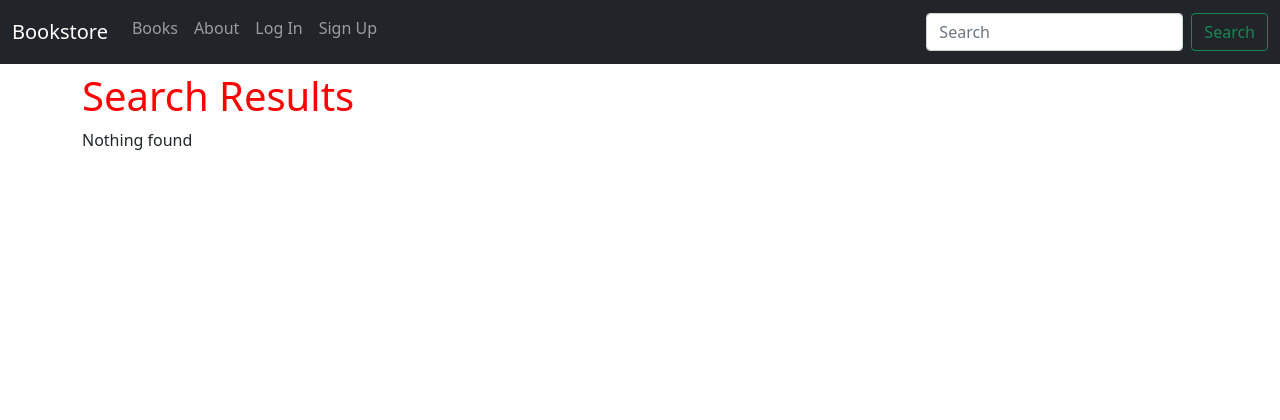
After one commit to kdanylkov/bookstore-app-with-docker, a Django app: page /books/search/ in a window 1280 px wide. The commit adds this page. Shown: the top 420 px of the page. Run offline with Django 4.2, Linux system fonts and the light colour scheme; parts of the project's set-up code (start-up, migrations or seed data) failed here and were passed over.

Commit message:
search fun-ty added

```diff
--- a/books/urls.py
+++ b/books/urls.py
@@ -1,8 +1,9 @@
 from django.urls import path
 
-from .views import BookListView, BookDetailView
+from .views import BookListView, BookDetailView, SearchResultsListView
 
 urlpatterns = [
         path('', BookListView.as_view(), name='book_list'),
-        path('<uuid:pk>/', BookDetailView.as_view(), name='book_detail')
+        path('<uuid:pk>/', BookDetailView.as_view(), name='book_detail'),
+        path('search/', SearchResultsListView.as_view(), name='search_results')
         ]
--- a/books/views.py
+++ b/books/views.py
@@ -1,9 +1,9 @@
 from django.views.generic import ListView, DetailView
-from django.db.models import Prefetch
+from django.db.models import Prefetch, Q
 from django.contrib.auth.mixins import (
-        LoginRequiredMixin,
-        PermissionRequiredMixin
-        )
+    LoginRequiredMixin,
+    PermissionRequiredMixin
+)
 
 from .models import Book, Review
 
@@ -17,12 +17,26 @@ class BookListView(LoginRequiredMixin, ListView):
 
 class BookDetailView(LoginRequiredMixin, PermissionRequiredMixin, DetailView):
     queryset = Book.objects.all().prefetch_related(
-            Prefetch(
-                'reviews',
-                queryset=Review.objects.all().select_related('author')
-                )
-            )
+        Prefetch(
+            'reviews',
+            queryset=Review.objects.all().select_related('author')
+        )
+    )
     template_name = 'books/book_detail.html'
     context_object_name = 'book'
     login_url = 'account_login'
     permission_required = 'books.special_status'
+
+
+class SearchResultsListView(ListView):
+    context_object_name = 'book_list'
+    template_name = 'books/search_results.html'
+
+    def get_queryset(self):
+        query = self.request.GET.get('q')
+        if query:
+            return Book.objects.filter(
+                Q(title__icontains=query) | Q(author__icontains=query)
+            )
+        else:
+            return []
--- a/templates/_base.html
+++ b/templates/_base.html
@@ -41,6 +41,10 @@
                         </li>
                         {% endif %}
                     </ul>
+                        <form class="d-flex" action="{% url 'search_results' %}" method="get">
+                            <input class="form-control me-2" type="search" name="q" placeholder="Search" aria-label="Search">
+                            <button class="btn btn-outline-success" type="submit">Search</button>
+                        </form>
                 </div>
             </div>
         </nav>
--- /dev/null
+++ b/templates/books/search_results.html
@@ -0,0 +1,16 @@
+{% extends '_base.html' %}
+
+{% block title %}Search{% endblock title %}
+
+{% block content %}
+<h1>Search Results</h1>
+    {% for book in book_list %}
+        <div>
+            <h3><a href="{{ book.get_absolute_url }}">{{ book.title }}</a></h3>
+            <p>Author: {{ book.author }}</p>
+            <p>Price: ${{ book.price }}</p>
+        </div>
+    {% empty %}
+    <p>Nothing found</p>
+    {% endfor %}
+{% endblock content %}
```
